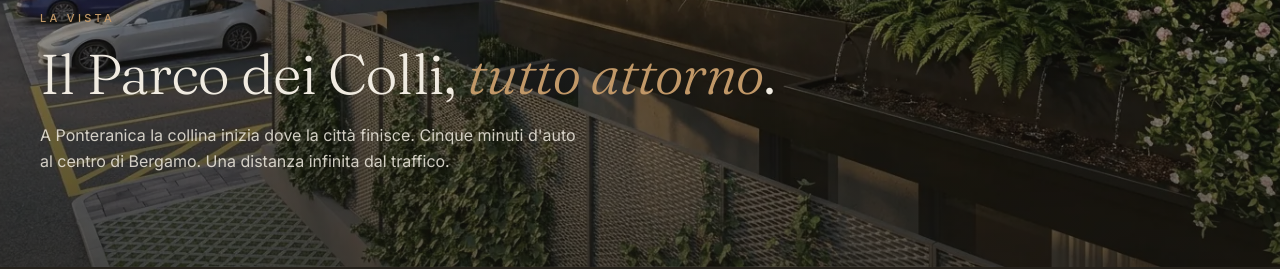
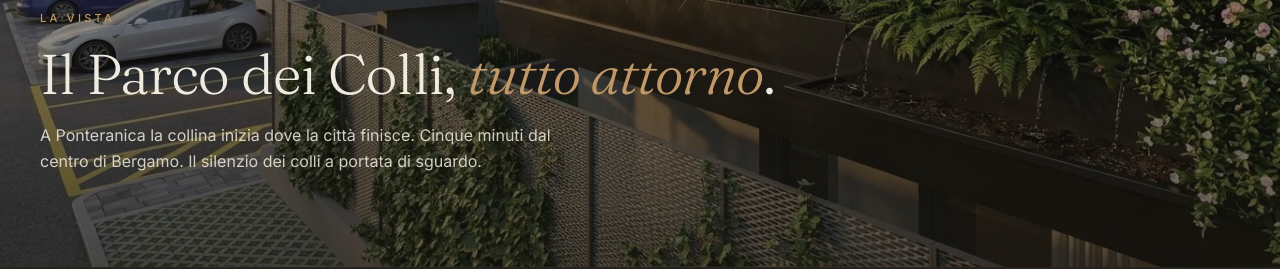
Before and after one commit to rino-it/elaia, a React (Vite) app: page / in a window 1280 px wide. Shown: the part 2180-2449 px from the top of the page. Built offline with nearby package versions, Linux system fonts and the light colour scheme.

Commit message:
copy(vista): rimuove "auto/traffico" dalla narrazione
Dal feedback utente: trasforma "Cinque minuti d'auto al centro... distanza
infinita dal traffico" in "Cinque minuti dal centro... silenzio dei colli
a portata di sguardo" — meno funzionale, più evocativo.

```diff
--- a/src/components/Vista.tsx
+++ b/src/components/Vista.tsx
@@ -14,7 +14,7 @@ export default function Vista() {
           Il Parco dei Colli, <span className="ital">tutto attorno</span>.
         </h2>
         <p className="vista-body">
-          A Ponteranica la collina inizia dove la città finisce. Cinque minuti d'auto al centro di Bergamo. Una distanza infinita dal traffico.
+          A Ponteranica la collina inizia dove la città finisce. Cinque minuti dal centro di Bergamo. Il silenzio dei colli a portata di sguardo.
         </p>
       </div>
     </section>
```
